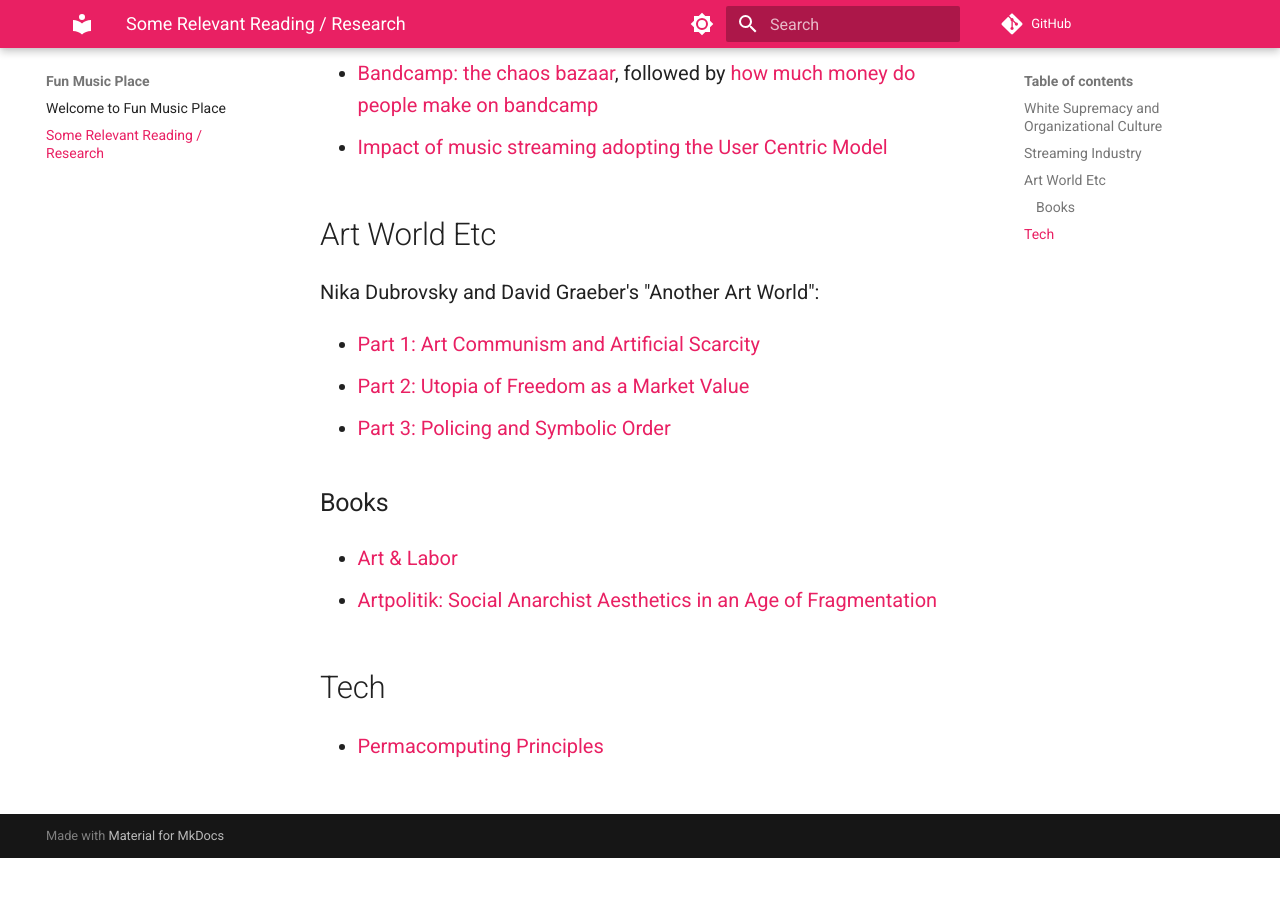
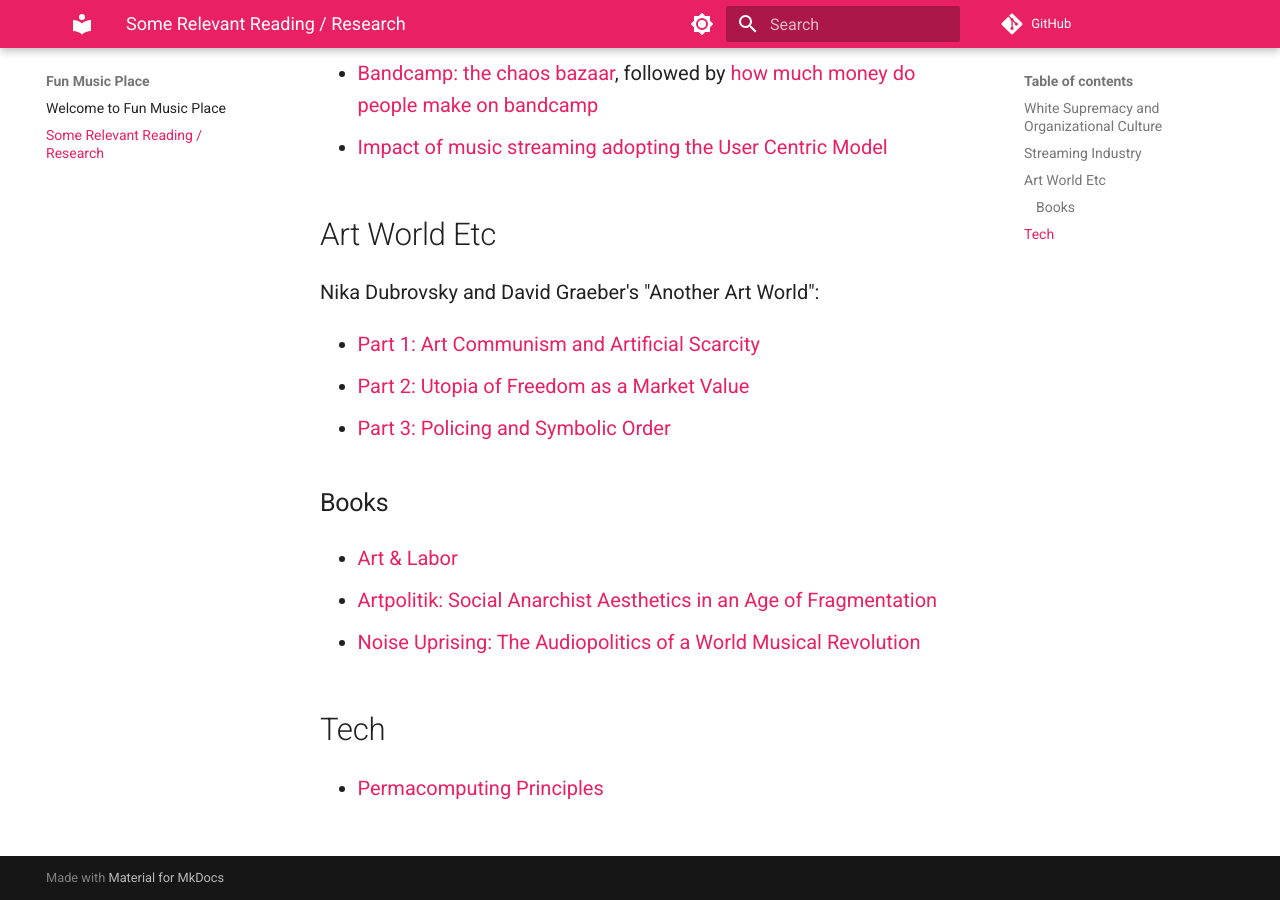
Before and after one commit to funmusicplace/wiki, an MkDocs documentation site: the page built from docs/resources.md, in a window 1280 px wide and 900 px high, scrolled down 509 px. Built offline with MkDocs 1.6.1 and Material for MkDocs 9.7.7, drawn with Linux system fonts in a browser that asks for light colours; comment, search, counter and statistics services are not loaded; before the commit the page ends 1367 px from its top, so only the background shows below that.

Commit message:
Add Noise Revolution

```diff
--- a/docs/resources.md
+++ b/docs/resources.md
@@ -25,6 +25,7 @@
 
 * [Art & Labor](https://archive.org/details/artlaborruskinmo0000bori)
 * [Artpolitik: Social Anarchist Aesthetics in an Age of Fragmentation](https://www.minorcompositions.info/?p=581)
+* [Noise Uprising: The Audiopolitics of a World Musical Revolution](https://www.versobooks.com/books/1889-noise-uprising)
 
 ## Tech
 
```
